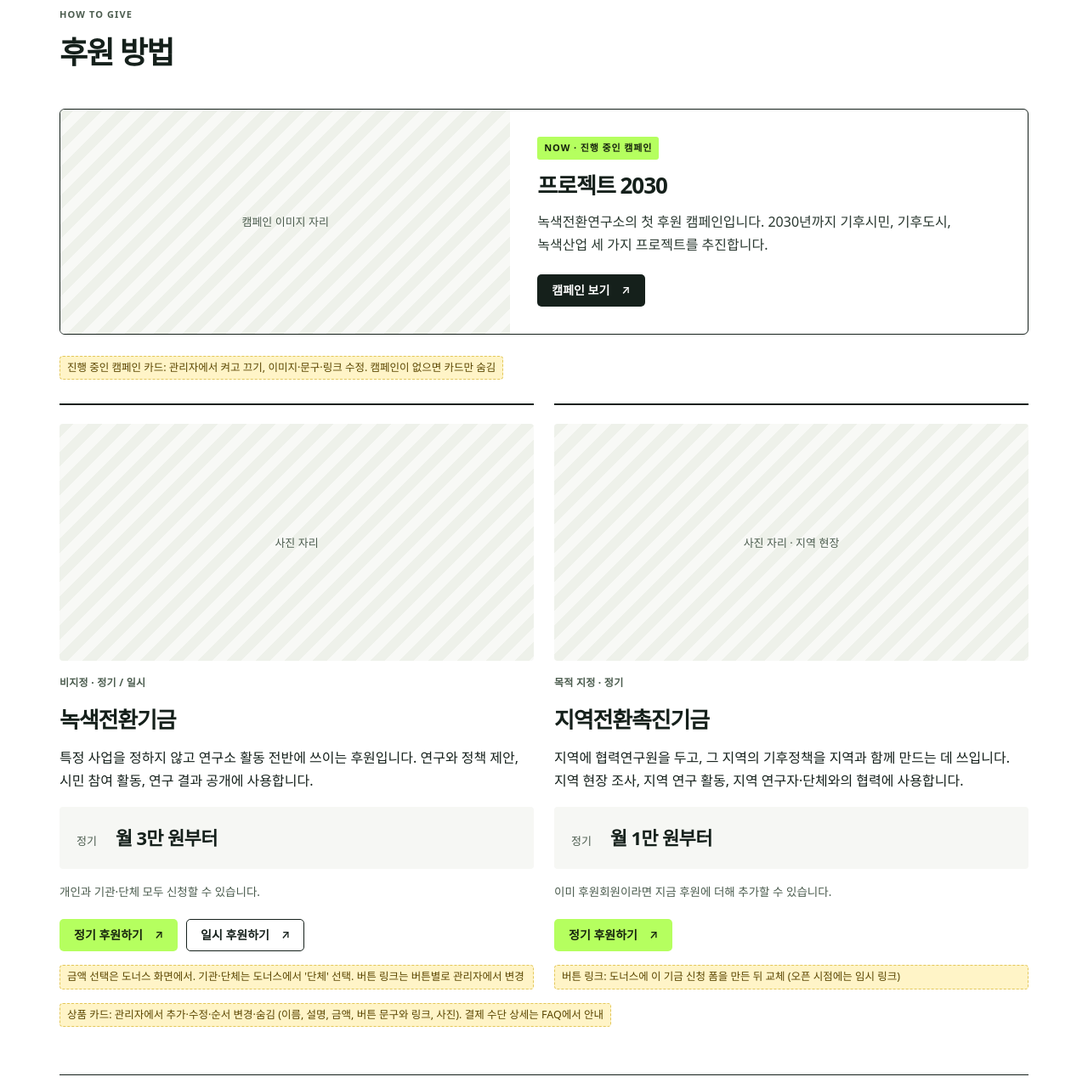
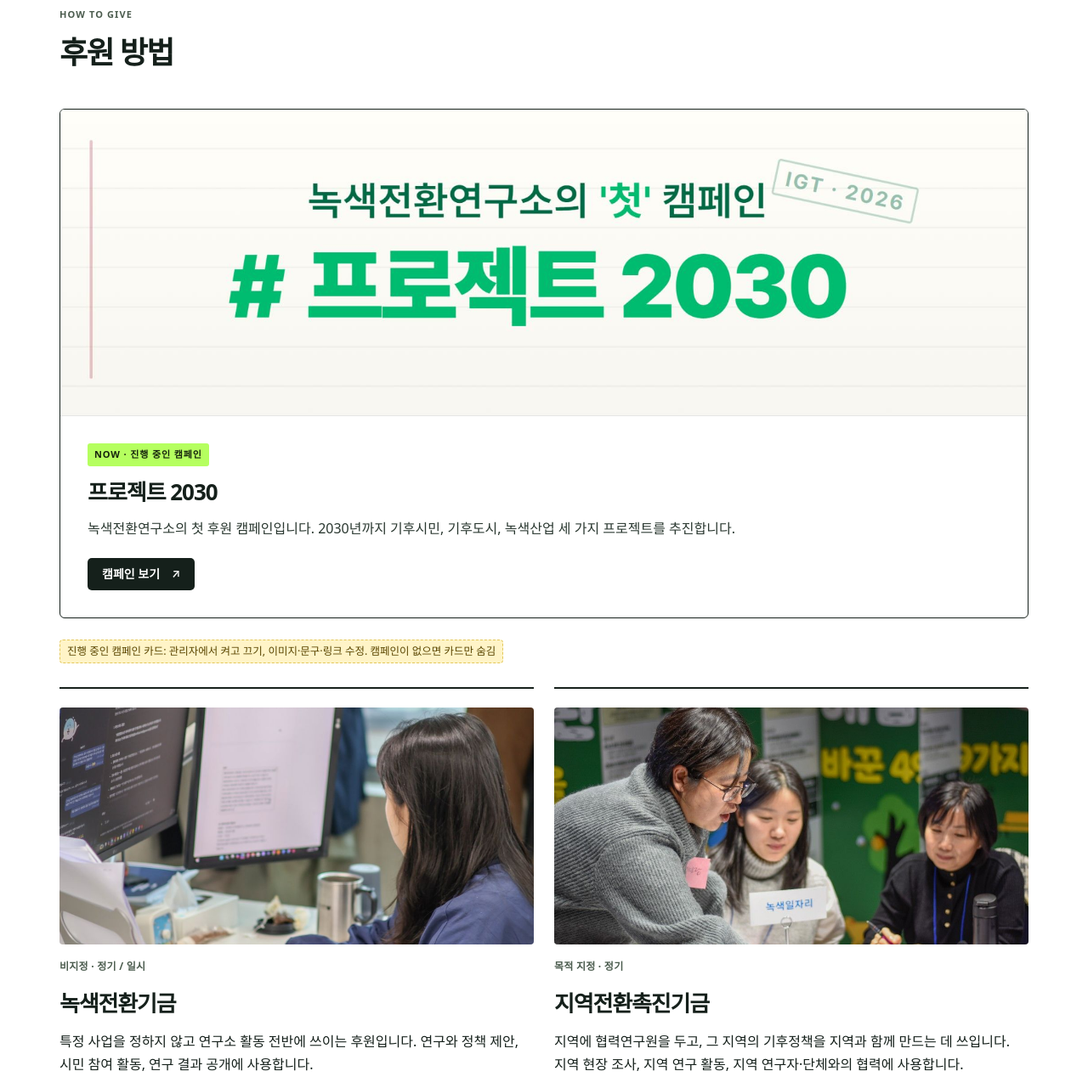
Before and after one commit to Kkami-developer/igt-support-draft, a plain HTML site: page index.html in a window 1280 px wide. Shown: the part 980-2261 px from the top of the page at 85% size. Drawn offline with Linux system fonts and the light colour scheme.

Commit message:
Add files via upload

```diff
--- a/index.html
+++ b/index.html
@@ -104,8 +104,14 @@ section.blk:first-of-type{border-top:0}
 /* more links */
 .more{display:flex;gap:28px;flex-wrap:wrap;align-items:center;padding-block:28px;border-top:1px solid var(--line)}
 .more .eyebrow{margin-right:8px}
+/* images */
+img.ph{display:block;width:100%;max-width:100%;object-fit:cover;border-radius:4px;background:var(--bg-alt)}
+.hero img.ph{aspect-ratio:5/4}
+.card img.ph{aspect-ratio:16/8}
+.did img.ph{aspect-ratio:4/3}
+.feature img.ph{border-radius:0;aspect-ratio:1890/600;object-fit:contain;background:#fbfaf6;border-bottom:1px solid var(--line)}
 /* campaign feature */
-.feature{display:grid;grid-template-columns:minmax(0,1fr) minmax(0,1.15fr);border:1px solid var(--ink);border-radius:6px;overflow:hidden;margin-bottom:24px}
+.feature{display:grid;grid-template-columns:1fr;border:1px solid var(--ink);border-radius:6px;overflow:hidden;margin-bottom:24px}
 .feature .photo{border-radius:0;min-height:240px;height:100%}
 .feature .body{padding:32px;display:grid;gap:14px;align-content:center}
 .badge{justify-self:start;background:var(--lime);color:var(--lime-ink);font-size:11px;font-weight:700;letter-spacing:.08em;padding:4px 8px;border-radius:3px}
@@ -250,8 +256,8 @@ footer b{color:var(--ink);font-size:14px}
         <span class="note" style="margin-top:14px">후원 버튼 링크는 버튼별로 관리자에서 변경 (UTM 부착 예정). 정기·일시 선택은 도너스 화면에서 / 텍스트 링크는 연구소 소개 페이지</span>
       </div>
       <div>
-        <div class="photo">사진 자리<br>연구 현장 · 기후시민의회 · 토론회</div>
-        <span class="note" style="margin-top:8px">관리자에서 사진 교체</span>
+        <img class="ph" src="images/hero.jpg" alt="광주에서 열린 2026 기후정책 대화에서 발표하는 녹색전환연구소 소장">
+        <span class="note" style="margin-top:8px">관리자에서 사진 교체 (시안용 연구소 사진)</span>
       </div>
     </div>
   </section>
@@ -272,7 +278,7 @@ footer b{color:var(--ink);font-size:14px}
       </div>
 
       <article class="feature" id="campaign">
-        <div class="photo">캠페인 이미지 자리</div>
+        <img class="ph" src="images/campaign-2030.jpg" alt="녹색전환연구소의 첫 캠페인, 프로젝트 2030">
         <div class="body">
           <span class="badge">NOW · 진행 중인 캠페인</span>
           <h3>프로젝트 2030</h3>
@@ -284,7 +290,7 @@ footer b{color:var(--ink);font-size:14px}
 
       <div class="products">
         <article class="card">
-          <div class="photo">사진 자리</div>
+          <img class="ph" src="images/fund-general.jpg" alt="연구실에서 일하는 연구원">
           <div class="kind">비지정 · 정기 / 일시</div>
           <h3>녹색전환기금</h3>
           <p>특정 사업을 정하지 않고 연구소 활동 전반에 쓰이는 후원입니다. 연구와 정책 제안, 시민 참여 활동, 연구 결과 공개에 사용합니다.</p>
@@ -300,7 +306,7 @@ footer b{color:var(--ink);font-size:14px}
         </article>
 
         <article class="card">
-          <div class="photo">사진 자리 · 지역 현장</div>
+          <img class="ph" src="images/fund-local.jpg" alt="녹색일자리 주제로 토론하는 참여자들">
           <div class="kind">목적 지정 · 정기</div>
           <h3>지역전환촉진기금</h3>
           <p>지역에 협력연구원을 두고, 그 지역의 기후정책을 지역과 함께 만드는 데 쓰입니다. 지역 현장 조사, 지역 연구 활동, 지역 연구자·단체와의 협력에 사용합니다.</p>
@@ -332,9 +338,9 @@ footer b{color:var(--ink);font-size:14px}
         <div><div class="eyebrow">WHAT WE DID</div><h2>후원으로 이어진 일</h2></div>
       </div>
       <div class="did">
-        <article><div class="photo">사진 자리</div><div class="tag">기후시민의회</div><h3>시민이 정한 기후정책의 우선순위</h3><p>시민이 기후정책의 우선순위를 직접 논의하는 기후시민의회를 설계하고 운영했습니다.</p></article>
-        <article><div class="photo">사진 자리</div><div class="tag">대선 기후공약</div><h3>제안한 정책의 53%가 공약으로</h3><p>2025년 대선에 제안한 30대 기후정책 중 53%가 후보들의 공약에 직·간접적으로 반영됐습니다.</p></article>
-        <article><div class="photo">사진 자리</div><div class="tag">지자체 탄소중립계획 분석</div><h3>226개 지자체 계획을 전수 분석</h3><p>전국 226개 기초지자체의 탄소중립기본계획을 전수 분석해 지자체 계획 관리 방식의 변화를 이끌었습니다.</p></article>
+        <article><img class="ph" src="images/did-assembly.jpg" alt="모두를 위한 기후시민의회 참여자들"><div class="tag">기후시민의회</div><h3>시민이 정한 기후정책의 우선순위</h3><p>시민이 기후정책의 우선순위를 직접 논의하는 기후시민의회를 설계하고 운영했습니다.</p></article>
+        <article><img class="ph" src="images/did-election.jpg" alt="기후위기를 대선 TV토론회 단일 의제로 요구하는 시민들"><div class="tag">대선 기후공약</div><h3>제안한 정책의 53%가 공약으로</h3><p>2025년 대선에 제안한 30대 기후정책 중 53%가 후보들의 공약에 직·간접적으로 반영됐습니다.</p></article>
+        <article><img class="ph" src="images/did-analysis.jpg" alt="연구 결과를 발표하는 연구원"><div class="tag">지자체 탄소중립계획 분석</div><h3>226개 지자체 계획을 전수 분석</h3><p>전국 226개 기초지자체의 탄소중립기본계획을 전수 분석해 지자체 계획 관리 방식의 변화를 이끌었습니다.</p></article>
       </div>
       <div class="actions" style="margin-top:28px"><a class="tlink" href="https://project2030.igt.or.kr/" target="_blank" rel="noopener">더 많은 활동 보기 ↗</a></div>
       <span class="note" style="margin-top:10px">카드는 관리자에서 교체 (태그, 제목, 한 줄 설명, 관련 링크, 사진). 문장은 연구소 검수 예정 / 링크는 프로젝트 2030</span>
```
Also changed, not shown: images/campaign-2030.jpg (added), images/did-analysis.jpg (added), images/did-assembly.jpg (added), images/did-election.jpg (added), images/fund-general.jpg (added), images/fund-local.jpg (added), images/hero.jpg (added).
